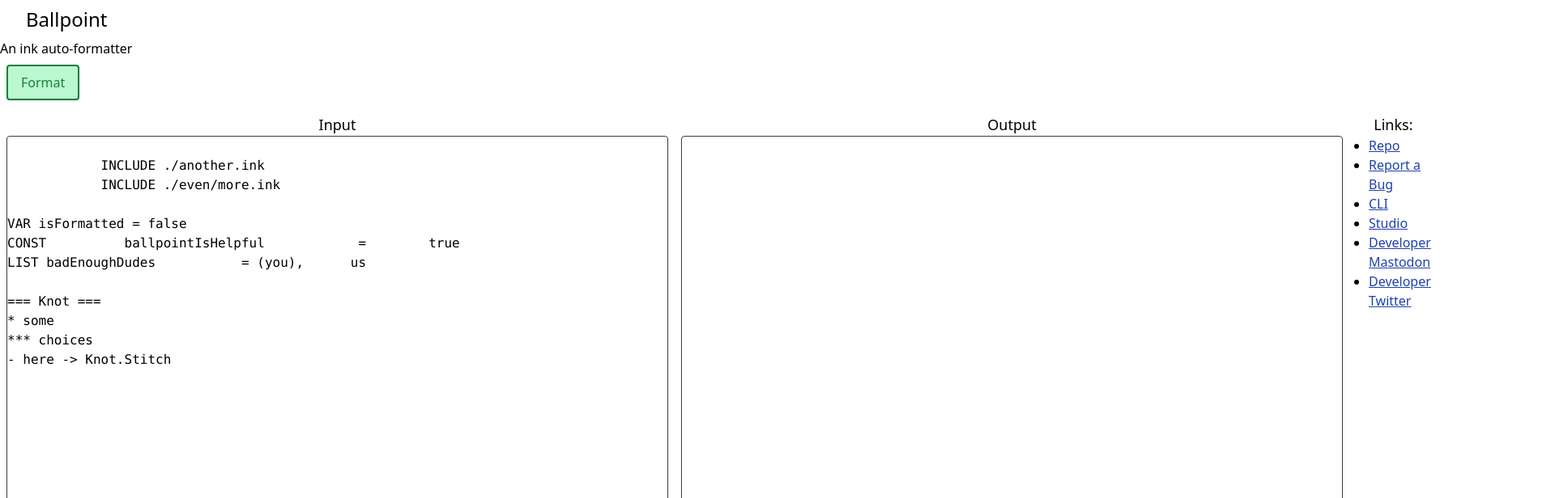
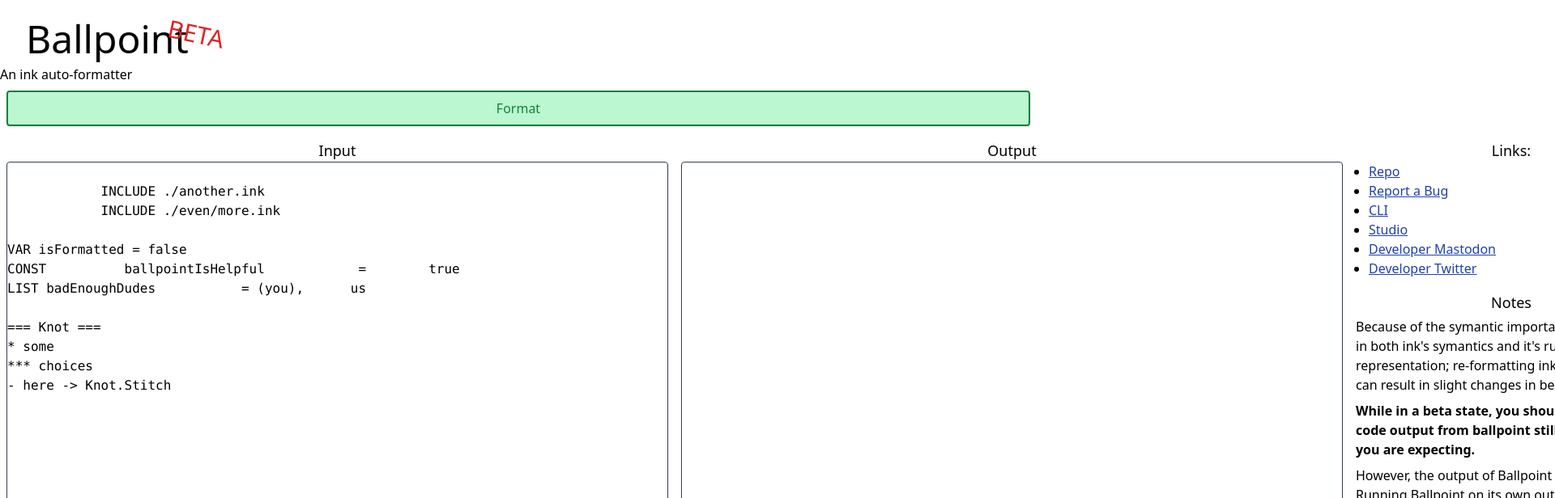
Before and after one commit to little-bonsai/ballpoint, a website: page public/index.html in a window 1280 px wide. Both pictures are taken after a click on the input "Format". Shown: the top 616 px of the page at 81% size, 1920 px wide, since content can reach past the window. Drawn offline with nearby package versions, Linux system fonts and the light colour scheme.

Commit message:
style: web app

```diff
--- a/public/index.html
+++ b/public/index.html
@@ -7,8 +7,8 @@
       ></script>
       <script src="https://cdn.tailwindcss.com"></script>
    </head>
-   <body>
-      <h1 class="px-8 py-2 text-2xl">Ballpoint</h1>
+   <body class="flex flex-col">
+	   <h1 class="px-8 py-2 pt-6 text-5xl relative self-start">Ballpoint <span class="absolute -right-3 top-6 text-3xl rotate-12 text-red-600">BETA</span></h1>
       <div>
          An
          <a href="https://www.inklestudios.com/ink/">ink</a> auto-formatter
@@ -16,7 +16,7 @@
 
       <input
          type="submit"
-         class="border-2 border-green-700 bg-green-200 text-green-700 rounded shadow hover:shadow-xl transition-all px-4 py-2 m-2 cursor-pointer "
+         class="border-2 border-green-700 bg-green-200 text-green-700 rounded shadow hover:shadow-xl transition-all px-4 py-2 m-2 cursor-pointer disabled:opacity-50 "
          id="submit"
          value="Format"
       />
@@ -87,12 +87,30 @@
                <li class="ml-4"> <a class="text-blue-800 underline" href="https://bonsai.li/toot" >Developer Mastodon</a > </li>
                <li class="ml-4"> <a class="text-blue-800 underline" href="https://twitter.com/GilbraithVO" >Developer Twitter</a > </li>
             </ul>
+
+            <h2 class="pt-4 text-lg text-center">Notes</h2>
+
+			<div class="w-96">
+				<p class="py-1">
+			Because of the symantic importance of whitespace in both ink's symantics and it's runtime representation; re-formatting ink code in this way can result in slight changes in behaviour.
+				</p>
+				<p class="py-1 font-bold">
+				While in a beta state, you should check that the code output from ballpoint still works the way you are expecting.
+				</p>
+				<p class="py-1">
+				However, the output of Ballpoint should be stable: Running Ballpoint on its own output shouldn't result in any changes.
+				</p>
+			</div>
          </div>
       </div>
 
       <script>
          document.querySelector("#submit").addEventListener("click", () => {
+			 const button = document.querySelector("#submit")
             const input = document.querySelector("#input").value;
+
+			 button.value = "..."
+			 button.disabled= true
 
             fetch("/api/format.js", { method: "POST", body: input })
                .then((response) => {
@@ -108,7 +126,11 @@
                .catch(({ error }) => {
                   console.log(error);
                   alert(error);
-               });
+			   }).then( () => {
+			 button.value = "Format"
+			 button.disabled= false
+
+			   });
          });
       </script>
    </body>
```
